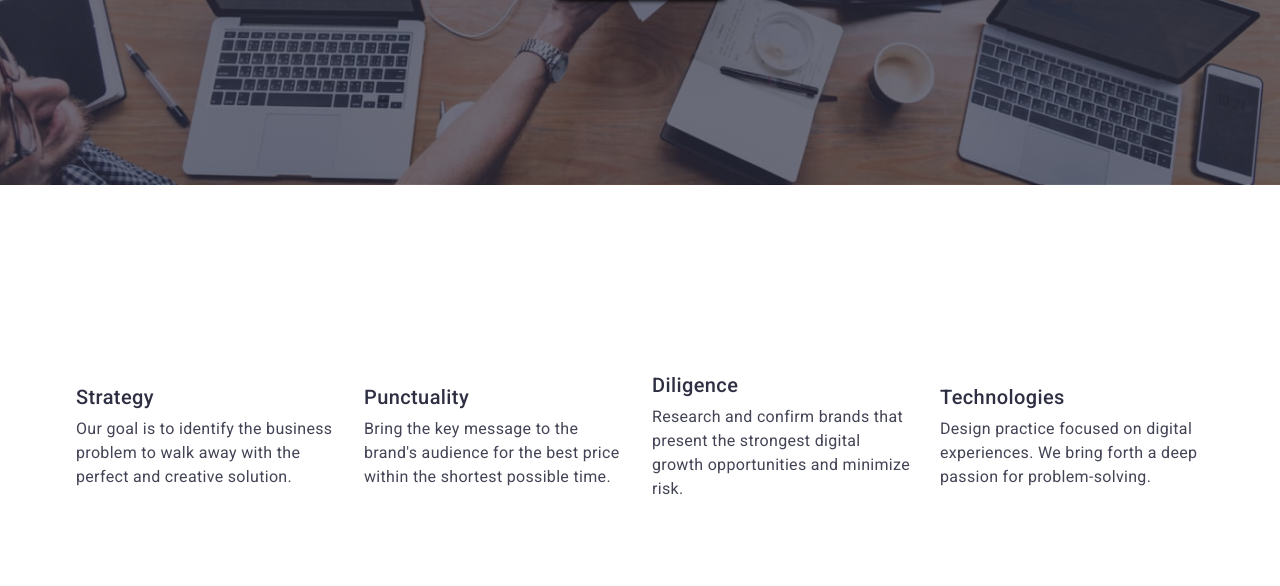
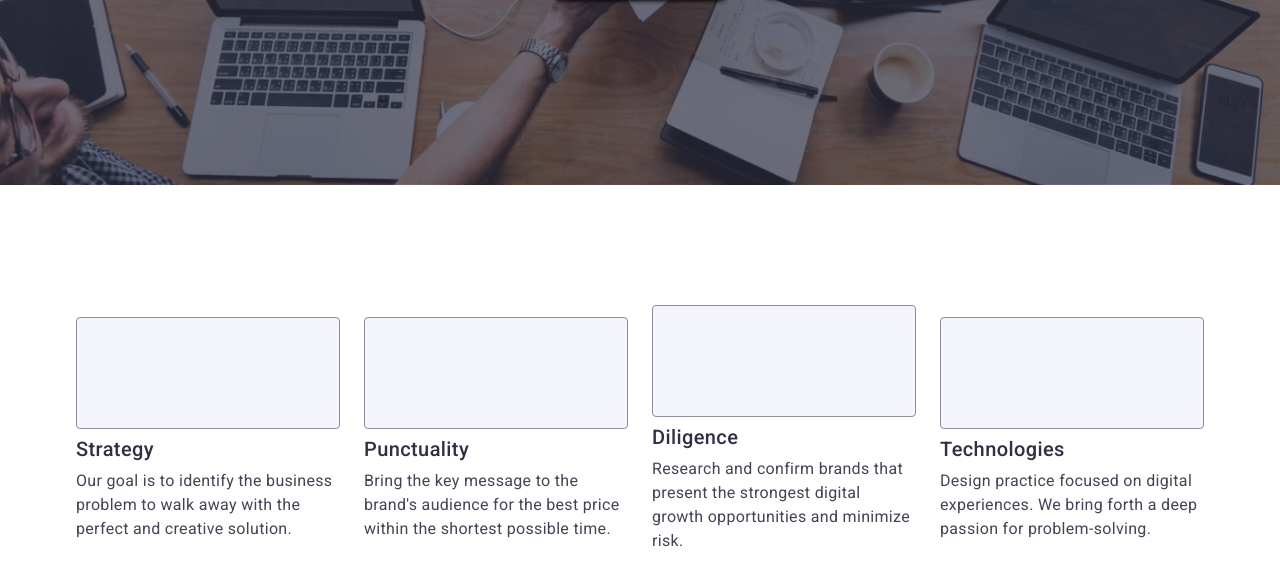
Before and after one commit to Pavlina-Sorochak/goit-markup-hw-04, a plain HTML site: page index.html in a window 1280 px wide. Shown: the part 440-1026 px from the top of the page. Drawn offline with nearby package versions, Linux system fonts and the light colour scheme.

Commit message:
Update style.css

```diff
--- a/css/style.css
+++ b/css/style.css
@@ -244,6 +244,16 @@ img {
 }
 .feature-list-item {
   width: calc((100% - 72px) / 4);
+}
+.feature-item {
+  display: flex;
+  align-items: center;
+  justify-content: center;
+  height: 112px;
+  background-color: #f4f4fd;
+  border-radius: 4px;
+  margin-bottom: 8px;
+  border: 1px solid #8e8f99;
 }
 .feature .title {
   color: #2e2f42;
```
